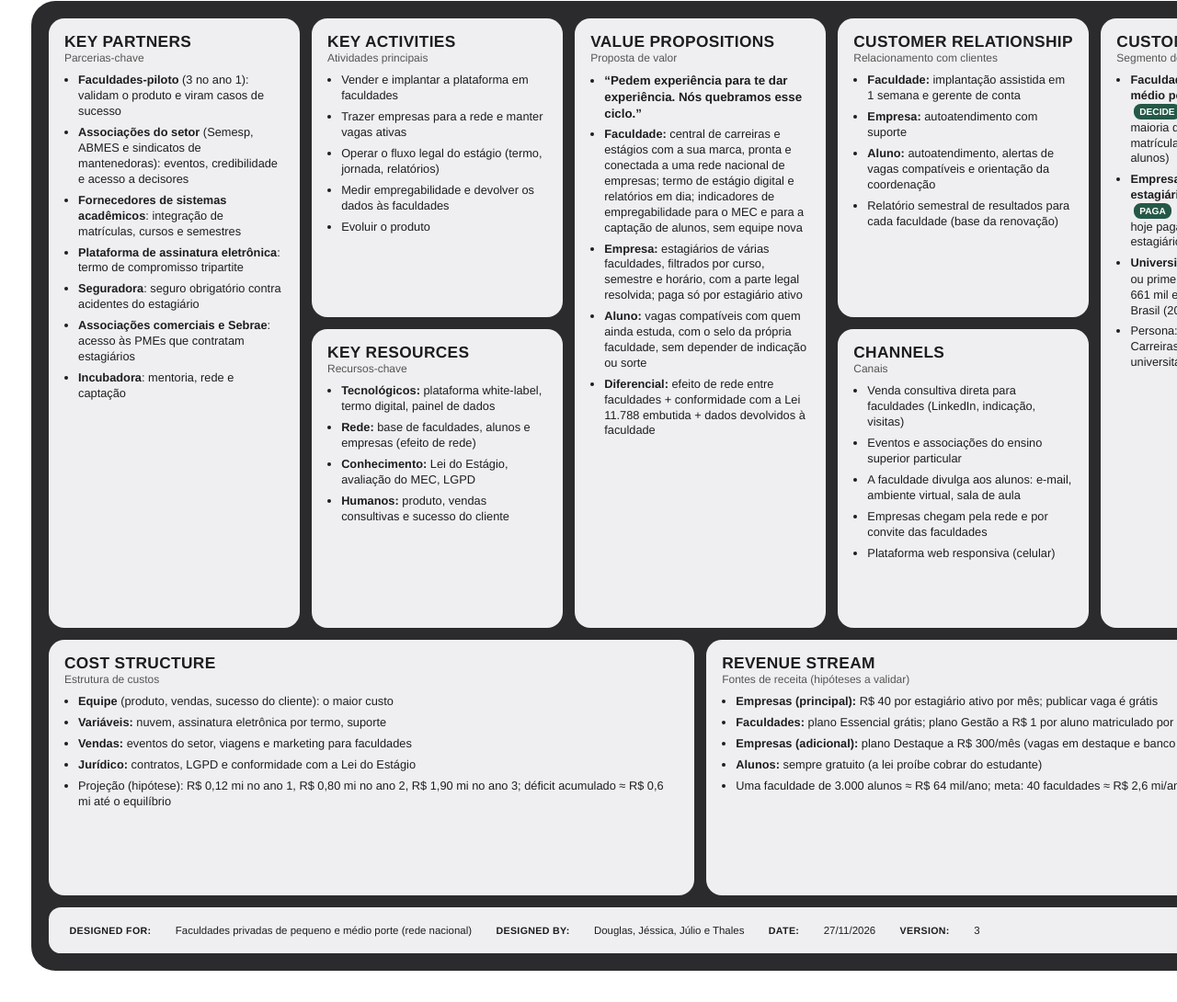
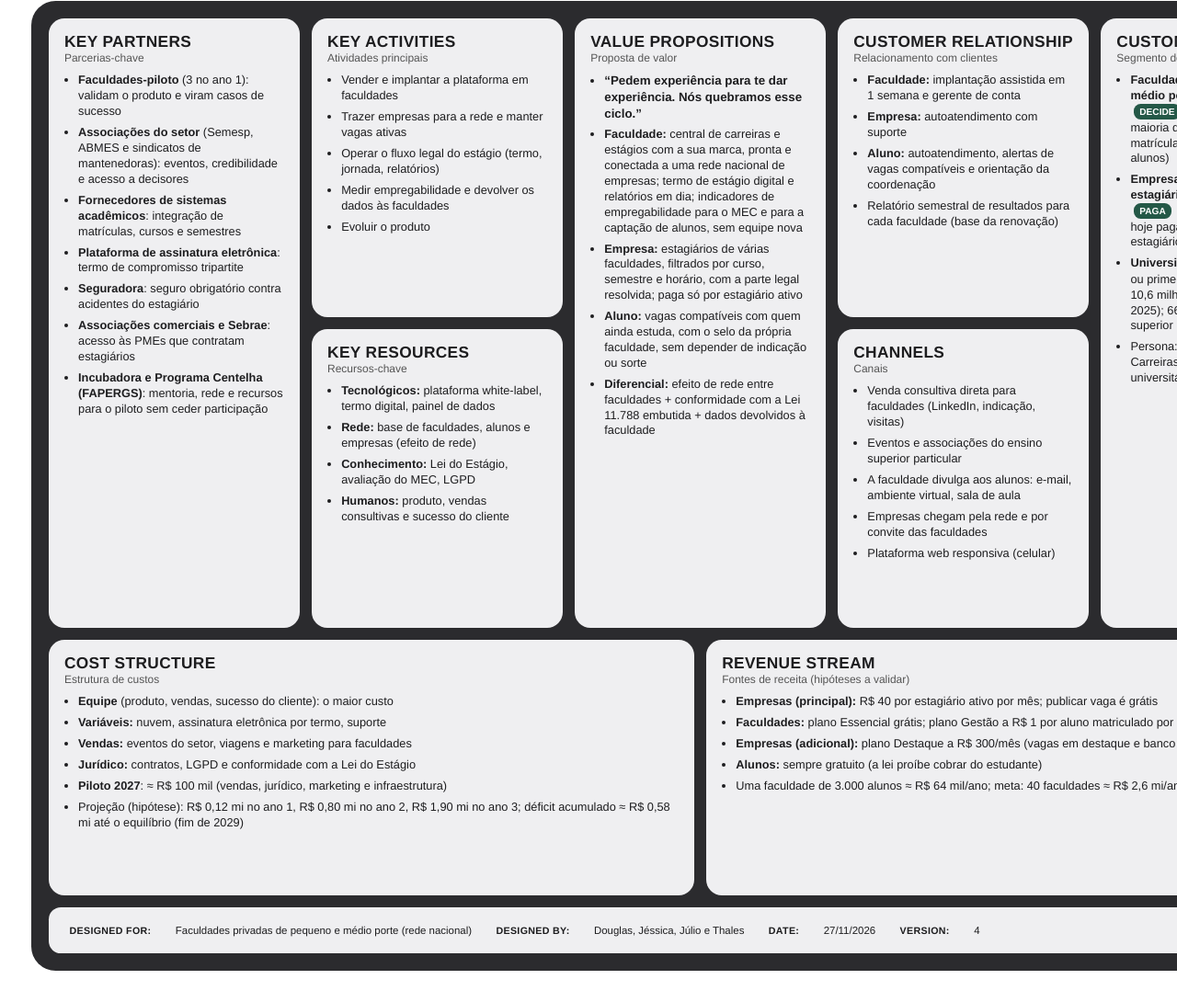
Before and after one commit to Julio-Beck/inov-MPV-G2, a website: page docs/src/bmc.html in a window 1280 px wide. Shown: the part 33-1123 px from the top of the page at 92% size. Drawn offline with Linux system fonts and the light colour scheme.

Commit message:
BMC revisado (versão 4): Censo 2025, piloto, Centelha, déficit e R$ sem quebra de linha
Co-Authored-By: Claude Opus 5.5 <noreply@anthropic.com>
Claude-Session: https://claude.ai/code/session_018Gs3imNwj2azZBMMpBbtkr

```diff
--- a/docs/src/bmc.html
+++ b/docs/src/bmc.html
@@ -30,7 +30,7 @@ li b { font-weight: 700; }
     <li><b>Plataforma de assinatura eletrônica</b>: termo de compromisso tripartite</li>
     <li><b>Seguradora</b>: seguro obrigatório contra acidentes do estagiário</li>
     <li><b>Associações comerciais e Sebrae</b>: acesso às PMEs que contratam estagiários</li>
-    <li><b>Incubadora</b>: mentoria, rede e captação</li></ul></section>
+    <li><b>Incubadora e Programa Centelha (FAPERGS)</b>: mentoria, rede e recursos para o piloto sem ceder participação</li></ul></section>
   <section class="box ka"><h2>KEY ACTIVITIES</h2><small>Atividades principais</small><ul>
     <li>Vender e implantar a plataforma em faculdades</li>
     <li>Trazer empresas para a rede e manter vagas ativas</li>
@@ -60,9 +60,9 @@ li b { font-weight: 700; }
     <li>Empresas chegam pela rede e por convite das faculdades</li>
     <li>Plataforma web responsiva (celular)</li></ul></section>
   <section class="box cs"><h2>CUSTOMER SEGMENTS</h2><small>Segmento de clientes</small><ul>
-    <li><b>Faculdades privadas de pequeno e médio porte</b>, fora das capitais <span class="tag">DECIDE</span><br>maioria das mantenedoras; 21% das matrículas privadas (≈1,7 milhão de alunos)</li>
+    <li><b>Faculdades privadas de pequeno e médio porte</b>, fora das capitais <span class="tag">DECIDE</span><br>maioria das mantenedoras; 21,2% das matrículas privadas (≈1,7 milhão de alunos)</li>
     <li><b>Empresas que contratam estagiários</b>, de PMEs a médias <span class="tag">PAGA</span><br>hoje pagam agentes de integração por estagiário</li>
-    <li><b>Universitários</b> em busca de estágio ou primeiro emprego <span class="tag">USA</span><br>661 mil estagiários de nível superior no Brasil (2024)</li>
+    <li><b>Universitários</b> em busca de estágio ou primeiro emprego <span class="tag">USA</span><br>10,6 milhões de universitários (Censo 2025); 661 mil estagiários de nível superior (2024)</li>
     <li>Persona: Renata, coordenadora de Carreiras e Estágios de um centro universitário de 4.500 alunos</li></ul></section>
 </div>
 <div class="bottom">
@@ -71,14 +71,14 @@ li b { font-weight: 700; }
     <li><b>Variáveis:</b> nuvem, assinatura eletrônica por termo, suporte</li>
     <li><b>Vendas:</b> eventos do setor, viagens e marketing para faculdades</li>
     <li><b>Jurídico:</b> contratos, LGPD e conformidade com a Lei do Estágio</li>
-    <li>Projeção (hipótese): R$ 0,12 mi no ano 1, R$ 0,80 mi no ano 2, R$ 1,90 mi no ano 3; déficit acumulado ≈ R$ 0,6 mi até o equilíbrio</li></ul></section>
+    <li><b>Piloto 2027</b>: ≈&nbsp;R$&nbsp;100 mil (vendas, jurídico, marketing e infraestrutura)</li><li>Projeção (hipótese): R$&nbsp;0,12 mi no ano 1, R$&nbsp;0,80 mi no ano 2, R$&nbsp;1,90 mi no ano 3; déficit acumulado ≈&nbsp;R$&nbsp;0,58 mi até o equilíbrio (fim de 2029)</li></ul></section>
   <section class="box"><h2>REVENUE STREAM</h2><small>Fontes de receita (hipóteses a validar)</small><ul>
-    <li><b>Empresas (principal):</b> R$ 40 por estagiário ativo por mês; publicar vaga é grátis</li>
-    <li><b>Faculdades:</b> plano Essencial grátis; plano Gestão a R$ 1 por aluno matriculado por mês (mínimo R$ 1.500/mês)</li>
-    <li><b>Empresas (adicional):</b> plano Destaque a R$ 300/mês (vagas em destaque e banco de perfis)</li>
+    <li><b>Empresas (principal):</b> R$&nbsp;40 por estagiário ativo por mês; publicar vaga é grátis</li>
+    <li><b>Faculdades:</b> plano Essencial grátis; plano Gestão a R$&nbsp;1 por aluno matriculado por mês (mínimo R$&nbsp;1.500/mês)</li>
+    <li><b>Empresas (adicional):</b> plano Destaque a R$&nbsp;300/mês (vagas em destaque e banco de perfis)</li>
     <li><b>Alunos:</b> sempre gratuito (a lei proíbe cobrar do estudante)</li>
-    <li>Uma faculdade de 3.000 alunos ≈ R$ 64 mil/ano; meta: 40 faculdades ≈ R$ 2,6 mi/ano no ano 3</li></ul></section>
+    <li>Uma faculdade de 3.000 alunos ≈&nbsp;R$&nbsp;64 mil/ano; meta: 40 faculdades ≈&nbsp;R$&nbsp;2,6 mi/ano no ano 3</li></ul></section>
 </div>
-<div class="foot"><b>DESIGNED FOR:</b> Faculdades privadas de pequeno e médio porte (rede nacional) <b>DESIGNED BY:</b> Douglas, Jéssica, Júlio e Thales <b>DATE:</b> 27/11/2026 <b>VERSION:</b> 3</div>
+<div class="foot"><b>DESIGNED FOR:</b> Faculdades privadas de pequeno e médio porte (rede nacional) <b>DESIGNED BY:</b> Douglas, Jéssica, Júlio e Thales <b>DATE:</b> 27/11/2026 <b>VERSION:</b> 4</div>
 <div class="side"><span>BUSINESS MODEL CANVAS</span></div>
 </div></body></html>
```
Also changed, not shown: 1 other file.
